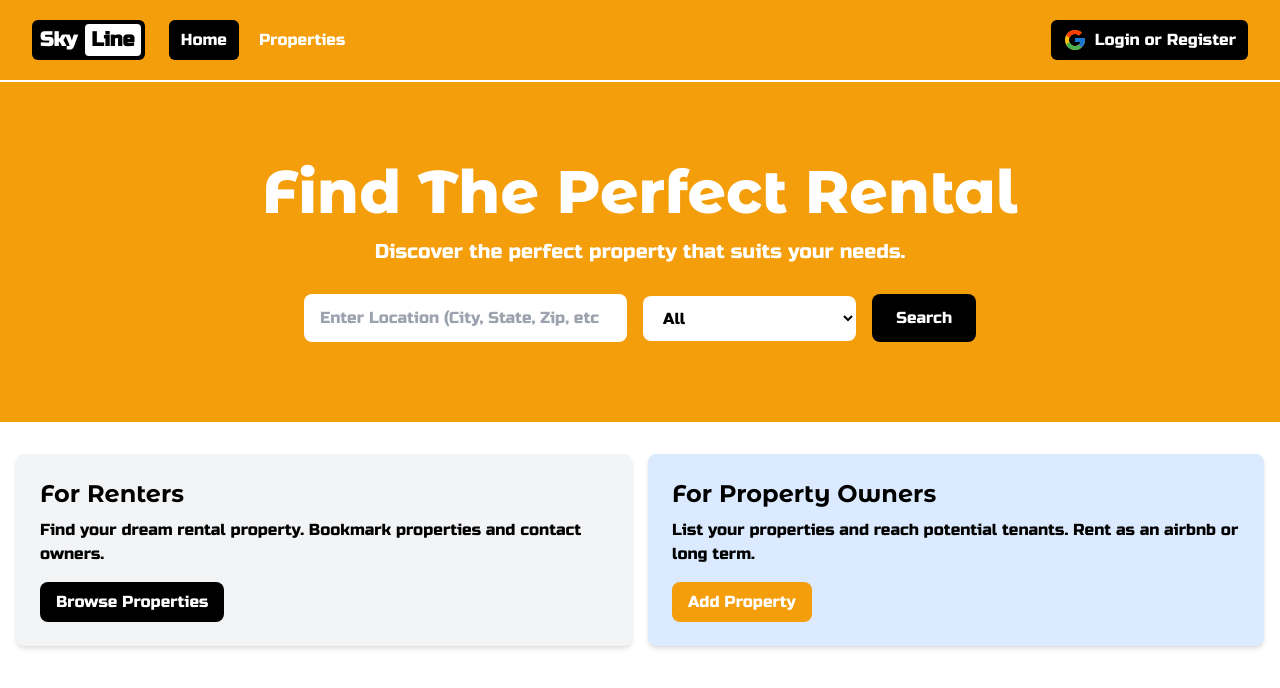
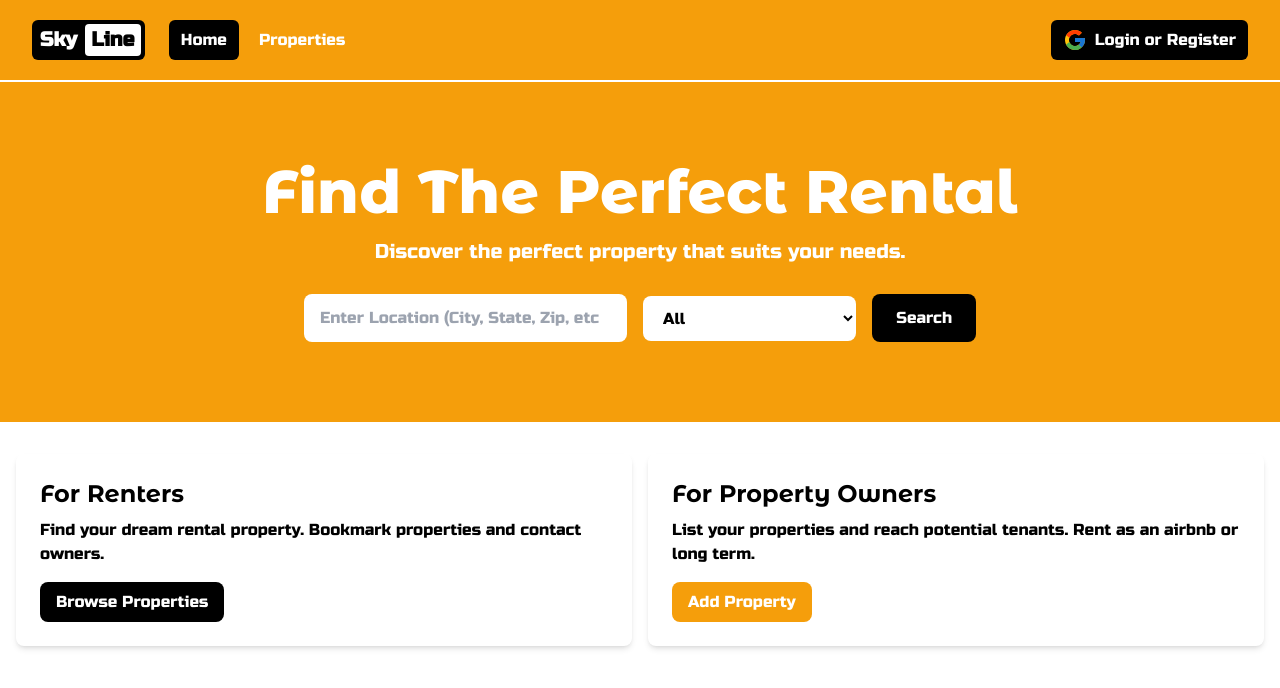
Before and after one commit to jackal7819/sky-line, a Next.js app: page / in a window 1280 px wide. Shown: the top 688 px of the page. Built offline with nearby package versions, Linux system fonts and the light colour scheme.

Commit message:
Add InfoBox

```diff
--- /dev/null
+++ b/components/InfoBox.tsx
@@ -0,0 +1,35 @@
+import Link from 'next/link';
+
+type ButtonInfo = {
+	text: string;
+	link: string;
+	backgroundColor: string;
+	backgroundHoverColor: string;
+};
+
+type InfoBoxProps = {
+	title: string;
+	text: string;
+	backgroundColor: string;
+	buttonInfo: ButtonInfo;
+};
+
+export default function InfoBox({
+	title,
+	text,
+	backgroundColor,
+	buttonInfo,
+}: InfoBoxProps) {
+	return (
+		<div className={`p-6 bg-${backgroundColor} rounded-lg shadow-md`}>
+			<h2 className='text-2xl font-bold'>{title}</h2>
+			<p className='mt-2 mb-4'>{text}</p>
+			<Link
+				href={buttonInfo.link}
+				className={`inline-block px-4 py-2 text-white duration-500 bg-${buttonInfo.backgroundColor} rounded-lg hover:bg-${buttonInfo.backgroundHoverColor}`}
+			>
+				{buttonInfo.text}
+			</Link>
+		</div>
+	);
+}
--- a/components/InfoBoxes.tsx
+++ b/components/InfoBoxes.tsx
@@ -1,35 +1,32 @@
-import Link from 'next/link';
+import InfoBox from './InfoBox';
 
 export default function InfoBoxes() {
 	return (
 		<section className='m-auto container-xl lg:container'>
 			<div className='grid grid-cols-1 gap-4 p-4 rounded-lg md:grid-cols-2'>
-				<div className='p-6 bg-gray-100 rounded-lg shadow-md'>
-					<h2 className='text-2xl font-bold'>For Renters</h2>
-					<p className='mt-2 mb-4'>
-						Find your dream rental property. Bookmark properties and
-						contact owners.
-					</p>
-					<Link
-						href='/properties'
-						className='inline-block px-4 py-2 text-white duration-500 bg-black rounded-lg hover:bg-amber-500'
-					>
-						Browse Properties
-					</Link>
-				</div>
-				<div className='p-6 bg-blue-100 rounded-lg shadow-md'>
-					<h2 className='text-2xl font-bold'>For Property Owners</h2>
-					<p className='mt-2 mb-4'>
-						List your properties and reach potential tenants. Rent
-						as an airbnb or long term.
-					</p>
-					<Link
-						href='/properties/add'
-						className='inline-block px-4 py-2 text-white duration-500 rounded-lg bg-amber-500 hover:bg-black'
-					>
-						Add Property
-					</Link>
-				</div>
+				<InfoBox
+					title='For Renters'
+					text='Find your dream rental property. Bookmark properties and contact owners.'
+					backgroundColor='gray-100'
+					buttonInfo={{
+						text: 'Browse Properties',
+						link: '/properties',
+						backgroundColor: 'black',
+						backgroundHoverColor: 'amber-500',
+					}}
+				/>
+				<InfoBox
+					title='For Property Owners'
+					text='List your properties and reach potential tenants. Rent
+						as an airbnb or long term.'
+					backgroundColor='blue-100'
+					buttonInfo={{
+						text: 'Add Property',
+						link: '/properties/add',
+						backgroundColor: 'amber-500',
+						backgroundHoverColor: 'black',
+					}}
+				/>
 			</div>
 		</section>
 	);
```
